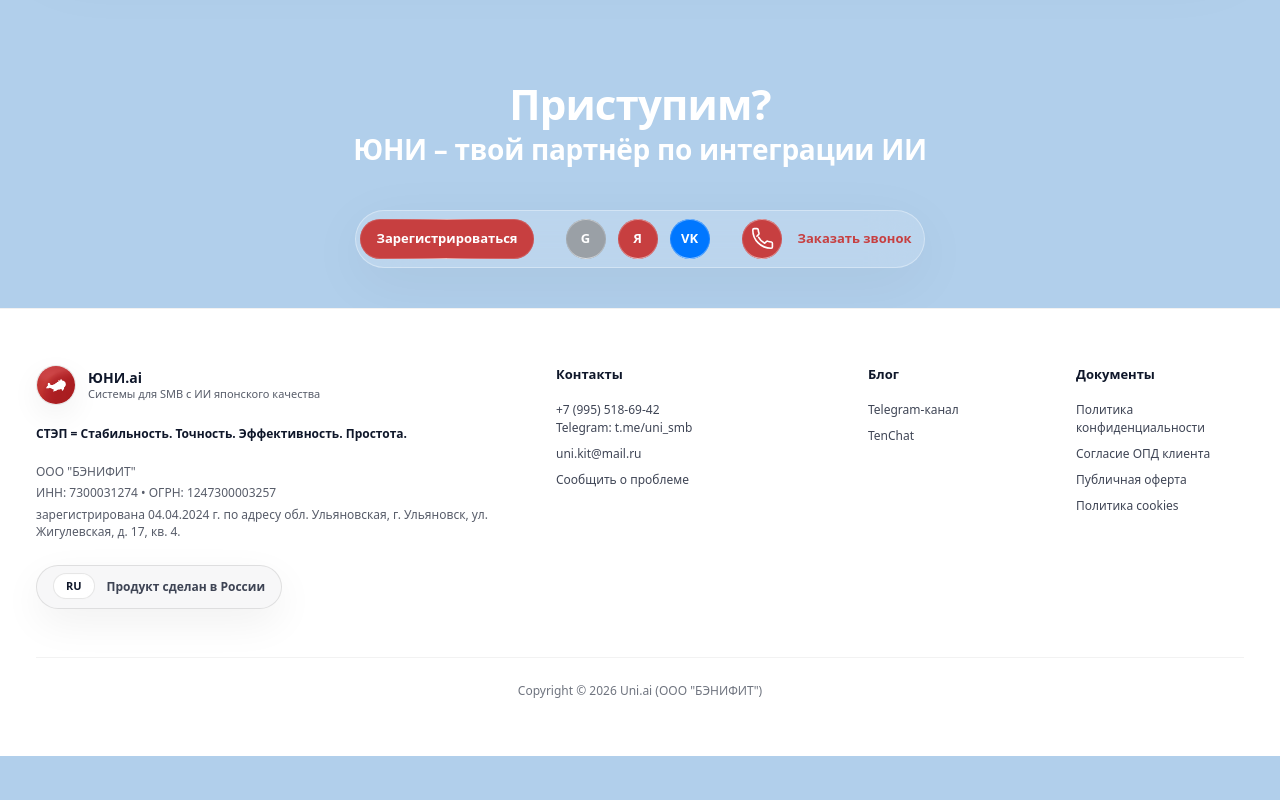
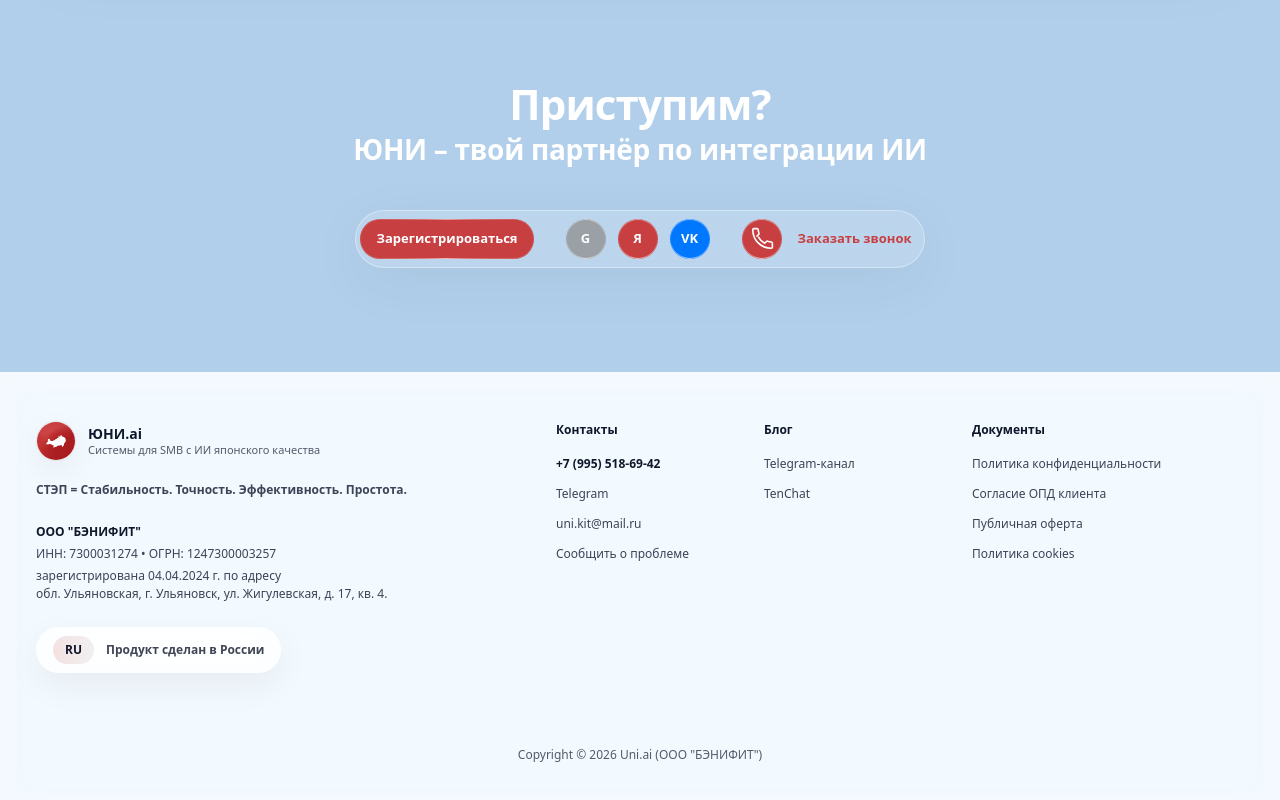
Before and after one commit to uniconsulting/uni.com, a Next.js app: page / in a window 1280 px wide. Shown: the part 8558-9358 px from the top of the page. Before the commit the page ends 9314 px from the top, so only its background shows below. Built offline with nearby package versions, Linux system fonts and the light colour scheme.

Commit message:
Update Footer.tsx

```diff
--- a/src/components/sections/Footer.tsx
+++ b/src/components/sections/Footer.tsx
@@ -2,35 +2,26 @@
 
 import React from "react";
 
-export default function Footer() {
-  const linkCls =
-    "text-[#0f172a]/80 hover:text-[#c73f40] transition-colors duration-300";
-
+export default function FooterSection() {
   return (
-    <footer id="footer" className="relative w-full bg-white">
+    <footer id="footer" className="relative mt-16 w-full">
       <style>{`
-        @keyframes ruShine {
-          0%   { transform: translateX(-120%); opacity: 0; }
-          20%  { opacity: .9; }
-          50%  { opacity: .9; }
-          80%  { opacity: .6; }
-          100% { transform: translateX(120%); opacity: 0; }
-        }
-        @keyframes ruFloat {
-          0%,100% { transform: translateY(0); }
-          50%     { transform: translateY(-1px); }
+        @keyframes ruShimmer {
+          0% { background-position: 0% 50%; }
+          50% { background-position: 100% 50%; }
+          100% { background-position: 0% 50%; }
         }
       `}</style>
 
-      {/* лёгкий верхний разделитель (не “фрейм”, а просто граница футера) */}
-      <div className="border-t border-black/5" />
-
-      <div className="mx-auto max-w-[1240px] px-4 py-14">
+      {/* цельная светлая панель на всю ширину */}
+      <div className="w-full border-t border-white/18 bg-white/86 backdrop-blur-[18px] backdrop-saturate-150">
+        <div className="mx-auto max-w-[1240px] px-4 py-12">
+          {/* сетка */}
           <div className="grid gap-10 lg:grid-cols-12">
-          {/* BRAND */}
+            {/* БРЕНД */}
             <div className="lg:col-span-5">
               <a href="#top" className="flex items-center gap-3">
-              <div className="grid h-10 w-10 place-items-center overflow-hidden rounded-full border border-black/10 bg-white shadow-[0_10px_30px_rgba(0,0,0,0.06)]">
+                <div className="grid h-10 w-10 place-items-center overflow-hidden rounded-full border border-black/10 bg-white/70 shadow-[0_10px_30px_rgba(0,0,0,0.06)] backdrop-blur-[18px]">
                   <img
                     src="brand/logo.svg"
                     alt="ЮНИ.ai"
@@ -40,147 +31,132 @@ export default function Footer() {
                 </div>
 
                 <div className="leading-tight">
-                <div className="text-[14px] font-semibold text-[#0f172a]">
-                  ЮНИ.ai
-                </div>
+                  <div className="text-[14px] font-semibold text-[#0f172a]">ЮНИ.ai</div>
                   <div className="text-[11px] text-[#0f172a]/70">
                     Системы для SMB с ИИ японского качества
                   </div>
                 </div>
               </a>
 
-            <div className="mt-5 text-[12px] font-semibold text-[#0f172a]">
+              <div className="mt-5 text-[12px] font-semibold text-[#0f172a]/80">
                 СТЭП = Стабильность. Точность. Эффективность. Простота.
               </div>
 
-            <div className="mt-5 space-y-1 text-[12px] leading-[1.45] text-[#0f172a]/70">
-              <div>ООО "БЭНИФИТ"</div>
+              <div className="mt-6 space-y-1 text-[12px] text-[#0f172a]/80">
+                <div className="font-semibold text-[#0f172a]">ООО "БЭНИФИТ"</div>
                 <div>ИНН: 7300031274 • ОГРН: 1247300003257</div>
                 <div>
-                зарегистрирована 04.04.2024 г. по адресу обл. Ульяновская, г.
-                Ульяновск, ул. Жигулевская, д. 17, кв. 4.
+                  зарегистрирована 04.04.2024 г. по адресу
+                  <br />
+                  обл. Ульяновская, г. Ульяновск, ул. Жигулевская, д. 17, кв. 4.
                 </div>
               </div>
 
               {/* RU плашка */}
-            <div className="mt-6 inline-flex items-center gap-3 rounded-full border border-black/10 bg-[#0f172a]/[0.03] px-4 py-2 shadow-[0_14px_40px_rgba(0,0,0,0.06)]">
-              <div
-                className="relative isolate overflow-hidden rounded-full border border-black/10 bg-white px-3 py-1 text-[11px] font-semibold text-[#0f172a]"
-                style={{ animation: "ruFloat 2.8s ease-in-out infinite" }}
+              <div className="mt-6 inline-flex items-center gap-3 rounded-full border border-white/18 bg-white/70 px-4 py-2 shadow-[0_12px_35px_rgba(0,0,0,0.06)] backdrop-blur-[18px]">
+                <span
+                  className="inline-flex h-7 items-center justify-center rounded-full px-3 text-[12px] font-semibold text-[#0f172a]"
+                  style={{
+                    backgroundImage:
+                      "linear-gradient(90deg, rgba(199,63,64,0.16), rgba(15,23,42,0.06), rgba(199,63,64,0.16))",
+                    backgroundSize: "220% 220%",
+                    animation: "ruShimmer 6.5s ease-in-out infinite",
+                  }}
                 >
-                <span className="relative z-10">RU</span>
-                <span
-                  className="pointer-events-none absolute -inset-y-6 left-0 w-1/2 -skew-x-12 bg-[linear-gradient(90deg,transparent,rgba(255,255,255,0.85),transparent)]"
-                  style={{ animation: "ruShine 3.8s ease-in-out infinite" }}
-                />
-              </div>
-
-              <div className="text-[12px] font-semibold text-[#0f172a]/80">
+                  RU
+                </span>
+                <span className="text-[12px] font-semibold text-[#0f172a]/80">
                   Продукт сделан в России
-              </div>
+                </span>
               </div>
             </div>
 
-          {/* CONTACTS */}
-          <div className="lg:col-span-3">
-            <div className="text-[13px] font-semibold text-[#0f172a]">
-              Контакты
-            </div>
-
-            <div className="mt-4 space-y-2 text-[12px]">
-              <a className={linkCls} href="tel:+79955186942">
+            {/* КОНТАКТЫ */}
+            <div className="lg:col-span-2">
+              <div className="text-[12px] font-semibold text-[#0f172a]">Контакты</div>
+              <div className="mt-4 space-y-3 text-[12px] text-[#0f172a]/80">
+                <a
+                  href="tel:+79955186942"
+                  className="block font-semibold text-[#0f172a] transition-colors duration-300 hover:text-[#c73f40]"
+                >
                   +7 (995) 518-69-42
                 </a>
-              <div>
+
                 <a
-                  className={linkCls}
                   href="https://t.me/uni_smb"
                   target="_blank"
                   rel="noreferrer"
+                  className="block transition-colors duration-300 hover:text-[#c73f40]"
                 >
-                  Telegram: t.me/uni_smb
+                  Telegram
                 </a>
-              </div>
-              <div>
-                <a className={linkCls} href="mailto:uni.kit@mail.ru">
+
+                <a
+                  href="mailto:uni.kit@mail.ru"
+                  className="block transition-colors duration-300 hover:text-[#c73f40]"
+                >
                   uni.kit@mail.ru
                 </a>
-              </div>
-              <div>
+
                 <a
-                  className={linkCls}
                   href="https://t.me/uni_smb"
                   target="_blank"
                   rel="noreferrer"
+                  className="block transition-colors duration-300 hover:text-[#c73f40]"
                 >
                   Сообщить о проблеме
                 </a>
               </div>
             </div>
-          </div>
 
-          {/* BLOG */}
+            {/* БЛОГ */}
             <div className="lg:col-span-2">
-            <div className="text-[13px] font-semibold text-[#0f172a]">Блог</div>
-
-            <div className="mt-4 space-y-2 text-[12px]">
-              <div>
+              <div className="text-[12px] font-semibold text-[#0f172a]">Блог</div>
+              <div className="mt-4 space-y-3 text-[12px] text-[#0f172a]/80">
                 <a
-                  className={linkCls}
                   href="https://t.me/uniconsulting"
                   target="_blank"
                   rel="noreferrer"
+                  className="block transition-colors duration-300 hover:text-[#c73f40]"
                 >
                   Telegram-канал
                 </a>
-              </div>
-              <div>
+
                 <a
-                  className={linkCls}
                   href="https://m.tenchat.ru/u/xuxnFlqD"
                   target="_blank"
                   rel="noreferrer"
+                  className="block transition-colors duration-300 hover:text-[#c73f40]"
                 >
                   TenChat
                 </a>
               </div>
             </div>
-          </div>
 
-          {/* DOCS */}
-          <div className="lg:col-span-2">
-            <div className="text-[13px] font-semibold text-[#0f172a]">
-              Документы
-            </div>
-
-            <div className="mt-4 space-y-2 text-[12px]">
-              <div>
-                <a className={linkCls} href="/privacy">
+            {/* ДОКУМЕНТЫ */}
+            <div className="lg:col-span-3">
+              <div className="text-[12px] font-semibold text-[#0f172a]">Документы</div>
+              <div className="mt-4 space-y-3 text-[12px] text-[#0f172a]/80">
+                <a href="/privacy" className="block transition-colors duration-300 hover:text-[#c73f40]">
                   Политика конфиденциальности
                 </a>
-              </div>
-              <div>
-                <a className={linkCls} href="/opd-consent">
+                <a href="/opd-consent" className="block transition-colors duration-300 hover:text-[#c73f40]">
                   Согласие ОПД клиента
                 </a>
-              </div>
-              <div>
-                <a className={linkCls} href="/offer">
+                <a href="/offer" className="block transition-colors duration-300 hover:text-[#c73f40]">
                   Публичная оферта
                 </a>
-              </div>
-              <div>
-                <a className={linkCls} href="/cookies">
+                <a href="/cookies" className="block transition-colors duration-300 hover:text-[#c73f40]">
                   Политика cookies
                 </a>
               </div>
             </div>
           </div>
+
+          {/* нижняя строка */}
+          <div className="mt-12 border-t border-white/18 pt-6 text-center text-[12px] text-[#0f172a]/70">
+            Copyright © 2026 Uni.ai (ООО "БЭНИФИТ")
           </div>
-
-        {/* bottom line */}
-        <div className="mt-12 border-t border-black/5 pt-6 text-center text-[12px] text-[#0f172a]/60">
-          Copyright © 2026 Uni.ai (ООО "БЭНИФИТ")
         </div>
       </div>
     </footer>
```
Lines whose indentation alone changed are shown as unchanged.
